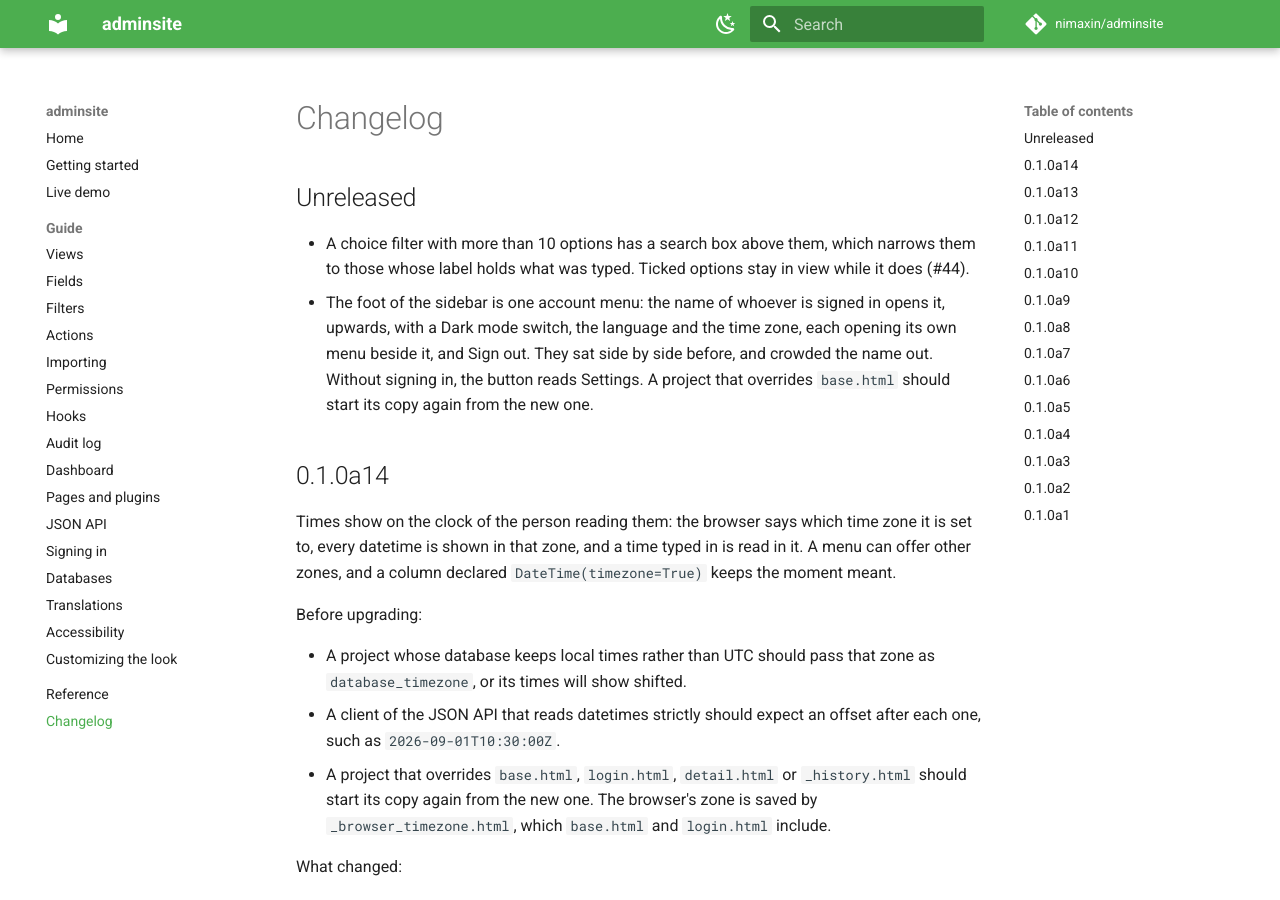
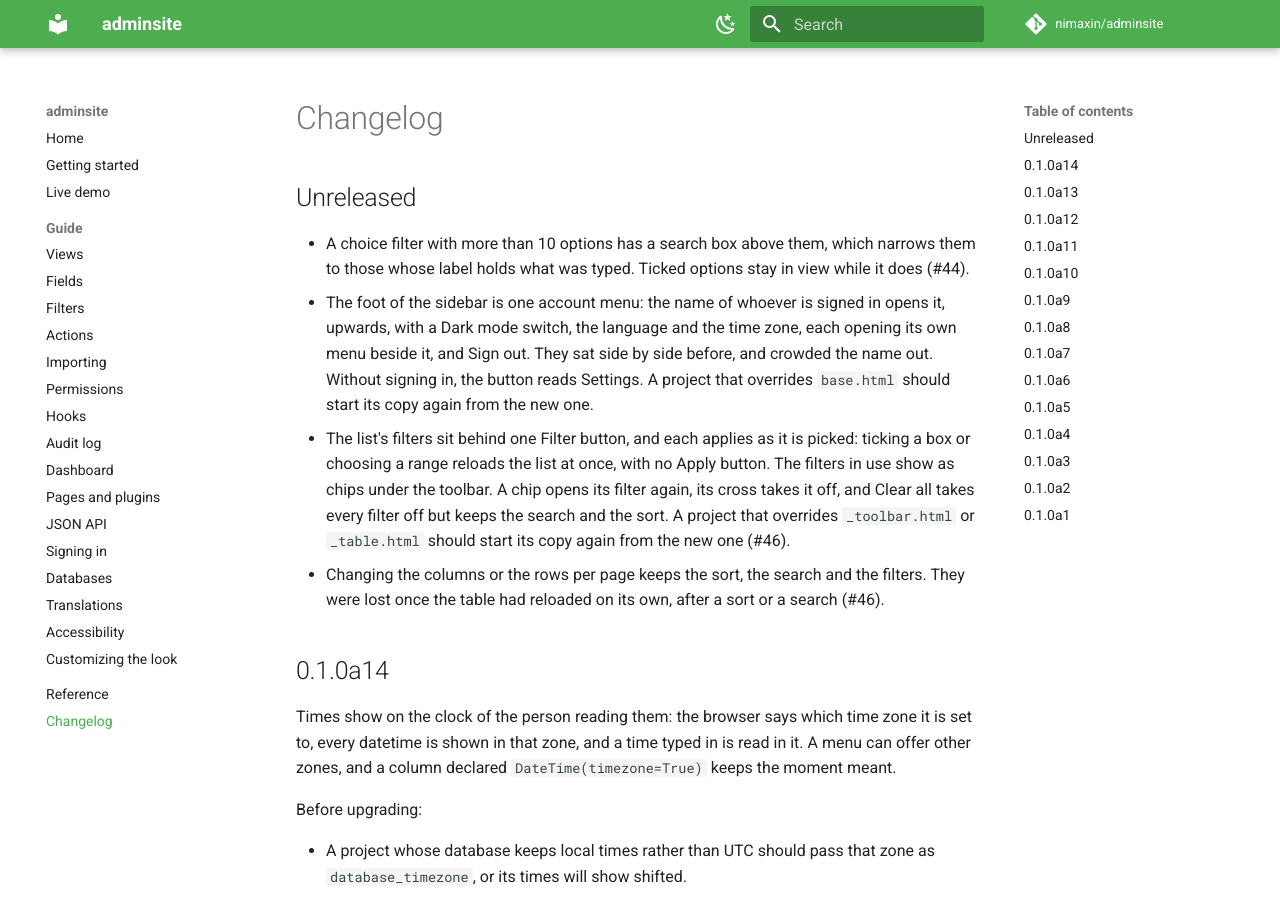
Before and after one commit to nimaxin/adminsite, an MkDocs documentation site: the page built from docs/changelog.md, in a window 1280 px wide and 900 px high. Built offline with MkDocs 1.6.1 and Material for MkDocs 9.7.7, drawn with Linux system fonts in a browser that asks for light colours; comment, search, counter and statistics services are not loaded.

Commit message:
feat: one Filter button, whose filters apply as they are picked (#46)

```diff
--- a/CHANGELOG.md
+++ b/CHANGELOG.md
@@ -6,8 +6,16 @@
   those whose label holds what was typed. Ticked options stay in view while it does (#44).
 - The foot of the sidebar is one account menu: the name of whoever is signed in opens it, upwards,
   with a Dark mode switch, the language and the time zone, each opening its own menu beside it,
-  and Sign out. They sat side by side before, and crowded the name out. Without signing in, the button reads Settings. A
-  project that overrides `base.html` should start its copy again from the new one.
+  and Sign out. They sat side by side before, and crowded the name out. Without signing in, the
+  button reads Settings. A project that overrides `base.html` should start its copy again from the
+  new one.
+- The list's filters sit behind one Filter button, and each applies as it is picked: ticking a box
+  or choosing a range reloads the list at once, with no Apply button. The filters in use show as
+  chips under the toolbar. A chip opens its filter again, its cross takes it off, and Clear all
+  takes every filter off but keeps the search and the sort. A project that overrides
+  `_toolbar.html` or `_table.html` should start its copy again from the new one (#46).
+- Changing the columns or the rows per page keeps the sort, the search and the filters. They were
+  lost once the table had reloaded on its own, after a sort or a search (#46).
 
 ## 0.1.0a14
 
--- a/src/adminsite/templates/adminsite/_icons.html
+++ b/src/adminsite/templates/adminsite/_icons.html
@@ -33,6 +33,7 @@
 {%- elif name == "lock" %}<rect x="5" y="11" width="14" height="10" rx="2"/><path d="M8 11V8a4 4 0 0 1 8 0v3"/>
 {%- elif name == "alert" %}<circle cx="12" cy="12" r="9"/><path d="M12 7.5v5M12 16h.01"/>
 {%- elif name == "globe" %}<circle cx="12" cy="12" r="9"/><path d="M3 12h18"/><path d="M12 3a14 14 0 0 1 0 18a14 14 0 0 1 0-18z"/>
+{%- elif name == "filter" %}<path d="M3 5h18l-7 8v6l-4 2v-8z"/>
 {%- elif name == "clock" %}<circle cx="12" cy="12" r="9"/><path d="M12 7v5l3 2"/>
 {%- elif name == "sliders" %}<path d="M4 6h9M17 6h3M4 12h3M11 12h9M4 18h11M19 18h1"/><circle cx="15" cy="6" r="2"/><circle cx="9" cy="12" r="2"/><circle cx="17" cy="18" r="2"/>
 {%- elif name == "bookmark" %}<path d="M6 3h12v18l-6-4-6 4z"/>
--- a/src/adminsite/templates/adminsite/_table.html
+++ b/src/adminsite/templates/adminsite/_table.html
@@ -3,7 +3,10 @@
 <div id="records" class="relative flex min-h-0 flex-1 flex-col"
      x-data="{ picked: 0, everything: false }">
   {% if request.headers.get("hx-request") %}
-    {% with oob = true %}{% include "adminsite/_records_total.html" %}{% endwith %}
+    {% with oob = true %}
+      {% include "adminsite/_records_total.html" %}
+      {% include "adminsite/_filter_chips.html" %}
+    {% endwith %}
   {% endif %}
   <form method="post" class="flex min-h-0 flex-1 flex-col"
         x-ref="actions" action="{{ urls.action(view, '') }}">
```
Also changed, not shown: docs/filters.md (+4 -2 lines), src/adminsite/templates/adminsite/_filter_chips.html (added, +26 -0 lines), src/adminsite/templates/adminsite/_toolbar.html (+36 -36 lines), src/adminsite/templates/adminsite/base.html (+43 -0 lines), src/adminsite/static/adminsite.css, 1 other file.
